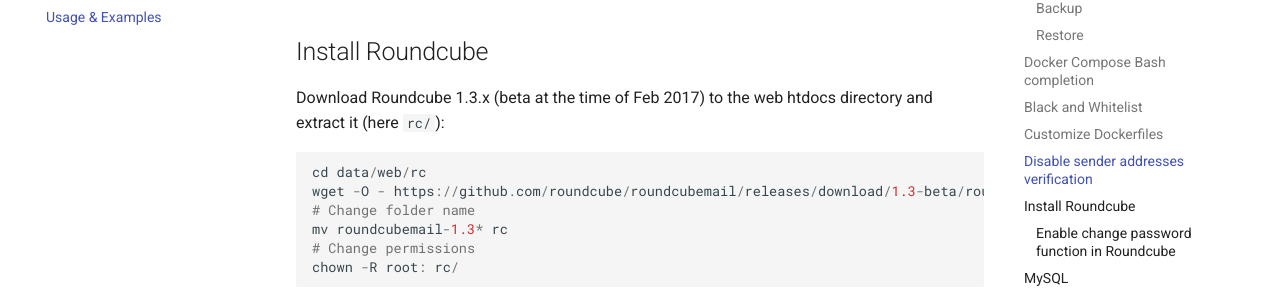
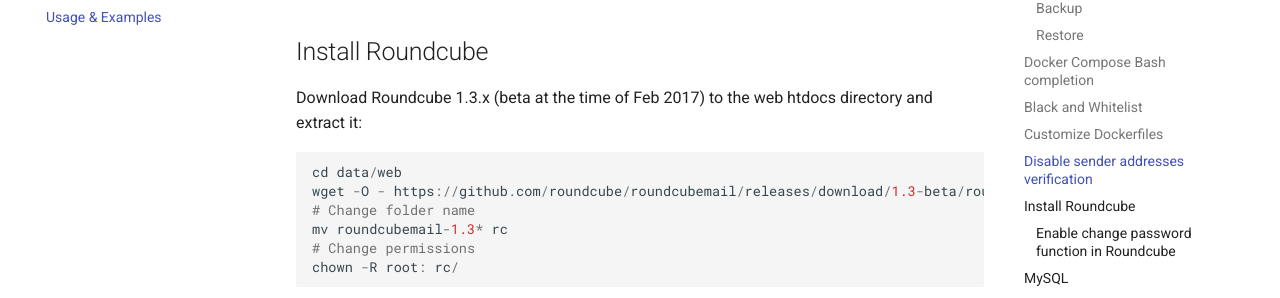
Before and after one commit to mailcow/mailcow-dockerized, an MkDocs documentation site: the page built from docs/u_and_e.md, in a window 1280 px wide and 900 px high, scrolled down 2174 px. Shown: the part 172-470 px from the top of the window. Built offline with MkDocs 1.6.1 and Material for MkDocs 9.7.7, drawn with Linux system fonts in a browser that asks for light colours; comment, search, counter and statistics services are not loaded; old or Windows-style settings are respelled for this version of MkDocs.

Commit message:
Update u_and_e.md
Fixed directory path

````diff
--- a/docs/u_and_e.md
+++ b/docs/u_and_e.md
@@ -89,9 +89,9 @@
 
 ## Install Roundcube
 
-Download Roundcube 1.3.x (beta at the time of Feb 2017) to the web htdocs directory and extract it (here `rc/`):
+Download Roundcube 1.3.x (beta at the time of Feb 2017) to the web htdocs directory and extract it:
 ```
-cd data/web/rc
+cd data/web
 wget -O - https://github.com/roundcube/roundcubemail/releases/download/1.3-beta/roundcubemail-1.3-beta-complete.tar.gz | tar xfvz -
 # Change folder name
 mv roundcubemail-1.3* rc
````
